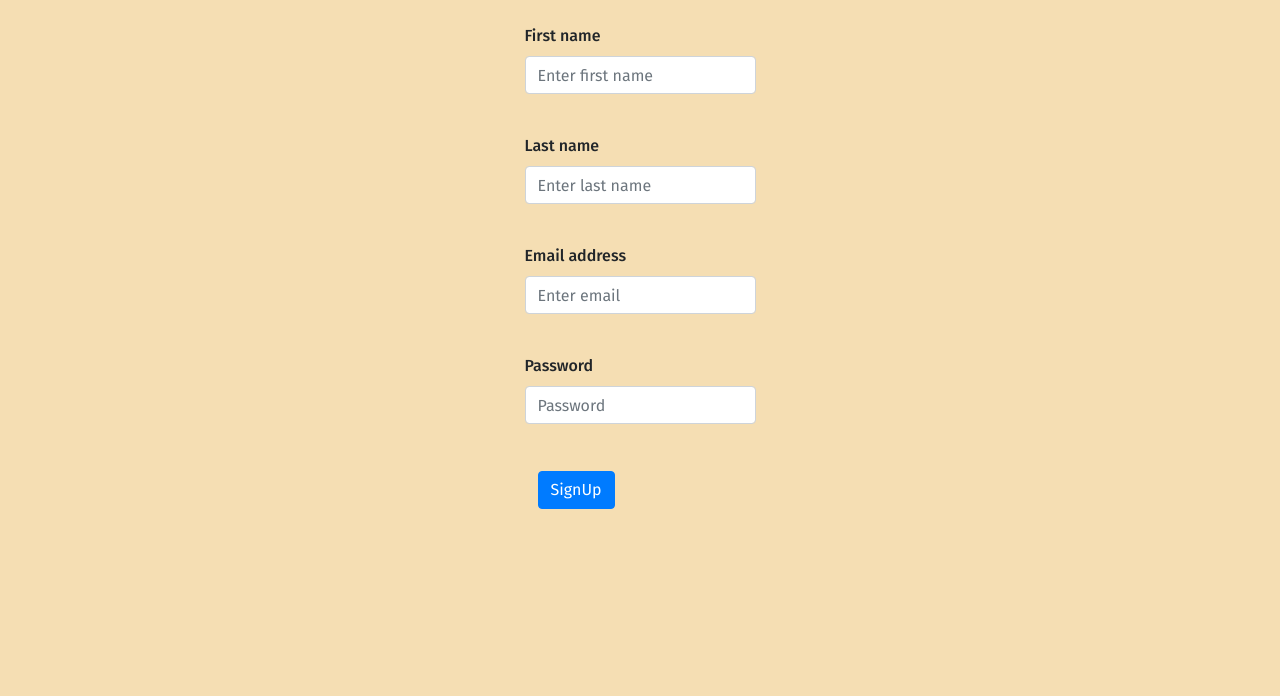
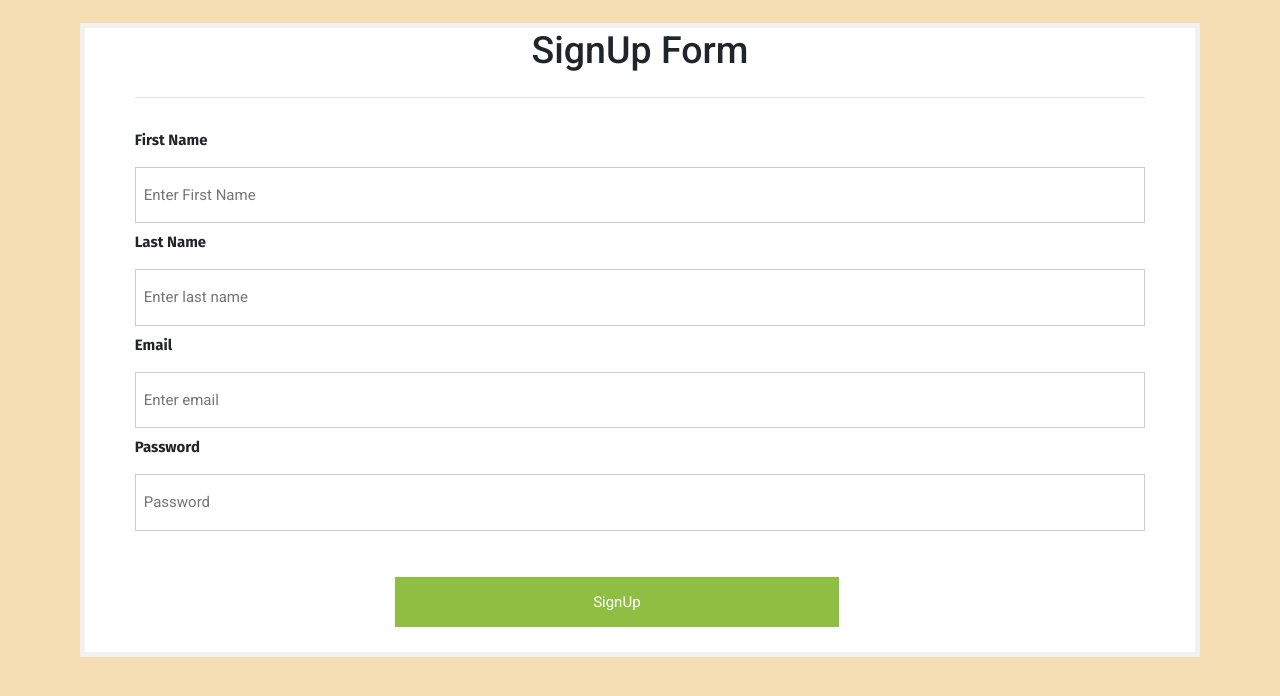
Before and after one commit to esraashabrani/Wedding-planner-project, a React (Create React App) app in the folder wedding-planner-react/: page /sign-up in a window 1280 px wide. Shown: the top 696 px of the page. Built offline with nearby package versions, Linux system fonts and the light colour scheme.

Commit message:
Update Login and Sign up forms

```diff
--- /dev/null
+++ b/wedding-planner-react/back-end/sessions/BGkqSKgX0j2T7ICATMnEqhUzXLMU4QHg.json
@@ -0,0 +1 @@
+{"cookie":{"originalMaxAge":null,"expires":null,"httpOnly":true,"path":"/"},"user":{"guests":["abed@gmail.com","ali@gmail.com","ahmad@gmail.com"],"_id":"5f00803e7f174a4a80c3f274","firstName":"Esraa","lastName":"Shabrani","email":"esraashabrani@gmail.com","password":"$2b$14$sTR/Dm2glZaK1p7OOUqtg.Bk667mLCmU5sUqxAAolX6qSo/WDJ6v.","__v":0},"__lastAccess":1599579239731}
--- /dev/null
+++ b/wedding-planner-react/back-end/sessions/Cdq1Kp3BeL0SsQmFOA_gECzOny6Dv_MW.json
@@ -0,0 +1 @@
+{"cookie":{"originalMaxAge":null,"expires":null,"httpOnly":true,"path":"/"},"user":{"guests":["abed@gmail.com","ali@gmail.com","ahmad@gmail.com"],"_id":"5f00803e7f174a4a80c3f274","firstName":"Esraa","lastName":"Shabrani","email":"esraashabrani@gmail.com","password":"$2b$14$sTR/Dm2glZaK1p7OOUqtg.Bk667mLCmU5sUqxAAolX6qSo/WDJ6v.","__v":0},"__lastAccess":1599579021426}
--- /dev/null
+++ b/wedding-planner-react/back-end/sessions/D_OoYIincvMBEXs4InW9GKBx1v4mhVGM.json
@@ -0,0 +1 @@
+{"cookie":{"originalMaxAge":null,"expires":null,"httpOnly":true,"path":"/"},"user":{"guests":["abed@gmail.com","ali@gmail.com","ahmad@gmail.com"],"_id":"5f00803e7f174a4a80c3f274","firstName":"Esraa","lastName":"Shabrani","email":"esraashabrani@gmail.com","password":"$2b$14$sTR/Dm2glZaK1p7OOUqtg.Bk667mLCmU5sUqxAAolX6qSo/WDJ6v.","__v":0},"__lastAccess":1599579190141}
--- /dev/null
+++ b/wedding-planner-react/back-end/sessions/GGlnA57exYZDo2484NefxKYn1jm_0Btt.json
@@ -0,0 +1 @@
+{"cookie":{"originalMaxAge":null,"expires":null,"httpOnly":true,"path":"/"},"user":{"guests":["abed@gmail.com","ali@gmail.com","ahmad@gmail.com"],"_id":"5f00803e7f174a4a80c3f274","firstName":"Esraa","lastName":"Shabrani","email":"esraashabrani@gmail.com","password":"$2b$14$sTR/Dm2glZaK1p7OOUqtg.Bk667mLCmU5sUqxAAolX6qSo/WDJ6v.","__v":0},"__lastAccess":1599580480150}
--- /dev/null
+++ b/wedding-planner-react/back-end/sessions/Nw0LwfRimnrQGuakMZ0hiM028t06vicG.json
@@ -0,0 +1 @@
+{"cookie":{"originalMaxAge":null,"expires":null,"httpOnly":true,"path":"/"},"user":{"guests":["abed@gmail.com","ali@gmail.com","ahmad@gmail.com"],"_id":"5f00803e7f174a4a80c3f274","firstName":"Esraa","lastName":"Shabrani","email":"esraashabrani@gmail.com","password":"$2b$14$sTR/Dm2glZaK1p7OOUqtg.Bk667mLCmU5sUqxAAolX6qSo/WDJ6v.","__v":0},"__lastAccess":1599578941173}
--- /dev/null
+++ b/wedding-planner-react/back-end/sessions/_N94mQ0MoWQNHgsaO9FbmGHdq9s7WVRD.json
@@ -0,0 +1 @@
+{"cookie":{"originalMaxAge":null,"expires":null,"httpOnly":true,"path":"/"},"user":{"guests":["abed@gmail.com","ali@gmail.com","ahmad@gmail.com"],"_id":"5f00803e7f174a4a80c3f274","firstName":"Esraa","lastName":"Shabrani","email":"esraashabrani@gmail.com","password":"$2b$14$sTR/Dm2glZaK1p7OOUqtg.Bk667mLCmU5sUqxAAolX6qSo/WDJ6v.","__v":0},"__lastAccess":1599578975397}
--- /dev/null
+++ b/wedding-planner-react/back-end/sessions/exOupV8z_pv8IjtTalQ7hNd7SRGENAMz.json
@@ -0,0 +1 @@
+{"cookie":{"originalMaxAge":null,"expires":null,"httpOnly":true,"path":"/"},"user":{"guests":[],"_id":"5f57872c6508ea0bfceef297","firstName":"Esraa","lastName":"Shabrani","email":"esraashabrani2@gmail.com","password":"$2b$14$I9VD.4I1im4uEi2bmST0uOR.a9C6qnh4sEp9dWD4x95ohhw/wZhNW","__v":0},"__lastAccess":1599571772590}
--- /dev/null
+++ b/wedding-planner-react/back-end/sessions/gESjBwDuIm2Jrz2OzM5h1DlnBJ1qZ1p9.json
@@ -0,0 +1 @@
+{"cookie":{"originalMaxAge":null,"expires":null,"httpOnly":true,"path":"/"},"user":{"guests":["abed@gmail.com","ali@gmail.com","ahmad@gmail.com"],"_id":"5f00803e7f174a4a80c3f274","firstName":"Esraa","lastName":"Shabrani","email":"esraashabrani@gmail.com","password":"$2b$14$sTR/Dm2glZaK1p7OOUqtg.Bk667mLCmU5sUqxAAolX6qSo/WDJ6v.","__v":0},"__lastAccess":1599579036401}
--- /dev/null
+++ b/wedding-planner-react/back-end/sessions/lVcoGbUekVJoV4KfkG6MiQyHK2lY2iHJ.json
@@ -0,0 +1 @@
+{"cookie":{"originalMaxAge":null,"expires":null,"httpOnly":true,"path":"/"},"user":{"guests":["abed@gmail.com","ali@gmail.com","ahmad@gmail.com"],"_id":"5f00803e7f174a4a80c3f274","firstName":"Esraa","lastName":"Shabrani","email":"esraashabrani@gmail.com","password":"$2b$14$sTR/Dm2glZaK1p7OOUqtg.Bk667mLCmU5sUqxAAolX6qSo/WDJ6v.","__v":0},"__lastAccess":1599579135218}
--- a/wedding-planner-react/src/compontents/login.js
+++ b/wedding-planner-react/src/compontents/login.js
@@ -56,40 +56,42 @@ export default class Login extends Component {
 
   render() {
     return (
-      <form className="sign" onSubmit={this.onSubmit}>
-        <div className="form-group">
-          <label htmlFor="email">Email address</label>
-          <br />
+      <body>
+        <form onSubmit={this.onSubmit}>
+          <h1>Login Form</h1>
+          <div class="formcontainer">
+            <hr />
+            <div class="container">
+              <label htmlFor="email">
+                <strong> Email</strong>
+              </label>
               <input
                 onChange={this.onChangeemail}
                 type="email"
+                placeholder="Enter email"
                 name="email"
-            className="form-control"
                 id="email"
                 aria-describedby="emailHelp"
-            placeholder="Enter email"
                 value={this.state.email}
                 required
               />
-        </div>
-        <div className="form-group">
-          <br />
-          <label htmlFor="Password">Password</label>
-          <br />
+              <label htmlFor="password">
+                <strong>Password</strong>
+              </label>
               <input
                 onChange={this.onChangepassword}
                 type="password"
                 name="password"
-            className="form-control"
                 id="password"
-            placeholder="password"
                 value={this.state.password}
+                placeholder="Enter Password"
                 required
               />
             </div>
-        <br />
-        <div className="btn">
-          <button type="submit" className="btn btn-primary">
+          </div>
+
+          <div >
+          <button type="submit">
             Login
           </button>
 
@@ -100,6 +102,7 @@ export default class Login extends Component {
           <p id="loginResult"></p>
         </div>
         </form>
+      </body>
     );
   }
 }
--- a/wedding-planner-react/src/compontents/signUp.js
+++ b/wedding-planner-react/src/compontents/signUp.js
@@ -49,89 +49,86 @@ export default class SignUp extends Component {
     };
     console.log(user);
 
-    axios.post('http://localhost:5000/signup/', user)
-      .then(res => {
-        document.getElementById('accoutCreated').innerText = "Account created Successfully! "
-        window.location = '/sign-in'
+    axios
+      .post("http://localhost:5000/signup/", user)
+      .then((res) => {
+        document.getElementById("accoutCreated").innerText =
+          "Account created Successfully! ";
+        window.location = "/sign-in";
       })
-      .catch(() =>document.getElementById('accoutCreated').innerText = "The email is already exists! ")
+      .catch(
+        () =>
+          (document.getElementById("accoutCreated").innerText =
+            "The email is already exists! ")
+      );
 
     //window.location = "/login"
-
-
   }
   render() {
     return (
-      <form  onSubmit={this.onSubmit}>
-        <div className="form-group">
-          <label htmlFor="name">First name</label>
-          <br />
+      <body>
+        <form onSubmit={this.onSubmit}>
+          <h1>SignUp Form</h1>
+          <div class="formcontainer">
+            <hr />
+            <div class="container">
+              <label htmlFor="firstname">
+                <strong> First Name</strong>
+              </label>
               <input
                 onChange={this.onChangefirstName}
-            type="name"
-            name="firstName"
-            className="form-control"
-            id="firstName"
-            placeholder="Enter first name"
+                type="text"
+                placeholder="Enter First Name"
+                name="firstname"
+                id="firstname"
                 value={this.state.firstName}
                 required
               />
-        </div>
-        <div className="form-group">
-          <br />
-          <label htmlFor="name">Last name</label>
-          <br />
+              <label htmlFor="lastName">
+                <strong>Last Name</strong>
+              </label>
               <input
                 onChange={this.onChangelastName}
-            type="name"
+                type="text"
                 name="lastName"
-            className="form-control"
                 id="lastName"
                 placeholder="Enter last name"
                 value={this.state.lastName}
                 required
               />
-        </div>
-        <br />
-
-        <div className="form-group">
-          <label htmlFor="email">Email address</label>
-          <br />
+              <label htmlFor="email">
+                <strong> Email</strong>
+              </label>
               <input
                 onChange={this.onChangeemail}
                 type="email"
                 name="email"
-            className="form-control"
                 id="email"
                 aria-describedby="emailHelp"
                 placeholder="Enter email"
                 value={this.state.email}
                 required
               />
-        </div>
-        <div className="form-group">
-          <br />
-          <label htmlFor="password">Password</label>
-          <br />
+              <label htmlFor="password">
+                <strong> Password</strong>
+              </label>
               <input
                 onChange={this.onChangepassword}
                 type="password"
                 name="password"
-            className="form-control"
                 id="password"
                 placeholder="Password"
                 value={this.state.password}
                 required
               />
             </div>
-        <br />
-        <div className="btn">
-          <button type="submit" className="btn btn-primary btn-block">
-            SignUp
-          </button>
+          </div>
+          <div>
+            <button type="submit" style={{margin: '10px 310px' ,width:'40%'}}>SignUp</button>
             <p id="accoutCreated"></p>
           </div>
         </form>
+      </body>
     );
   }
 }
--- a/wedding-planner-react/src/compontents/style.css
+++ b/wedding-planner-react/src/compontents/style.css
@@ -28,3 +28,57 @@
       flex: 1 20%;
     }
   }
+  html, body {
+    display: flex;
+    justify-content: center;
+    font-family: Roboto, Arial, sans-serif;
+    font-size: 15px;
+    }
+    form {
+    border: 5px solid #f1f1f1;
+    }
+  input[type=text], input[type=password],input[type=email] {
+    width: 100%;
+    padding: 16px 8px;
+    margin: 8px 0;
+    display: inline-block;
+    border: 1px solid #ccc;
+    box-sizing: border-box;
+    }
+    button {
+      background-color: #8ebf42;
+      color: white;
+      padding: 14px 0;
+      margin: 10px 136px;
+      border: none;
+      cursor: grabbing;
+      width: 50%;
+      justify-content: center;
+      }
+      h1 {
+      text-align:center;
+      font-size:18;
+      }
+      button:hover {
+      opacity: 0.8;
+      }
+      .formcontainer {
+      text-align: left;
+      margin: 24px 50px 12px;
+      }
+      .container {
+      padding: 16px 0;
+      text-align:left;
+      }
+      span.psw {
+      float: right;
+      padding-top: 0;
+      padding-right: 15px;
+      }
+      /* Change styles for span on extra small screens */
+      @media screen and (max-width: 300px) {
+      span.psw {
+      display: block;
+      float: none;
+      }
+    }
```
Lines whose indentation alone changed are shown as unchanged.
